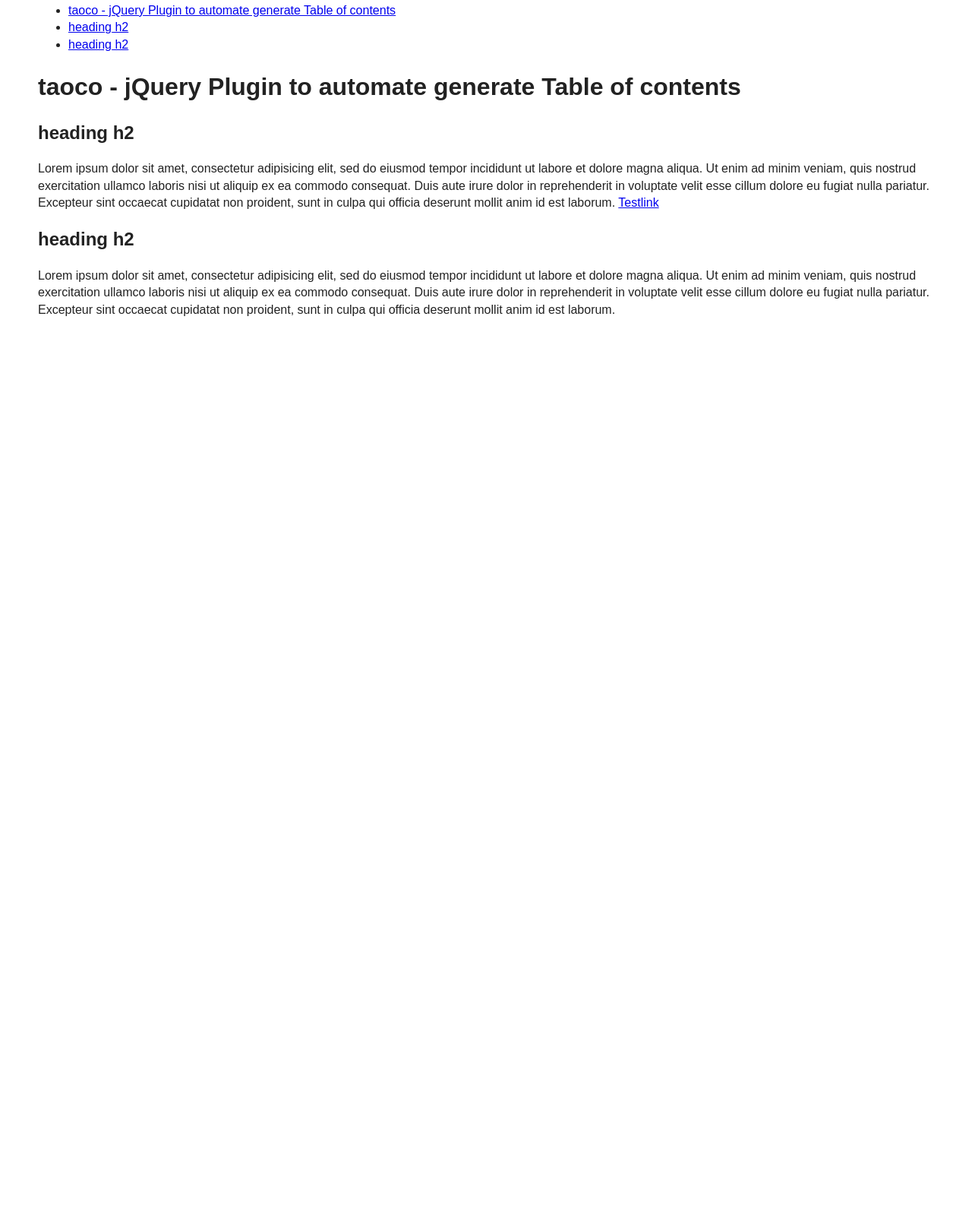
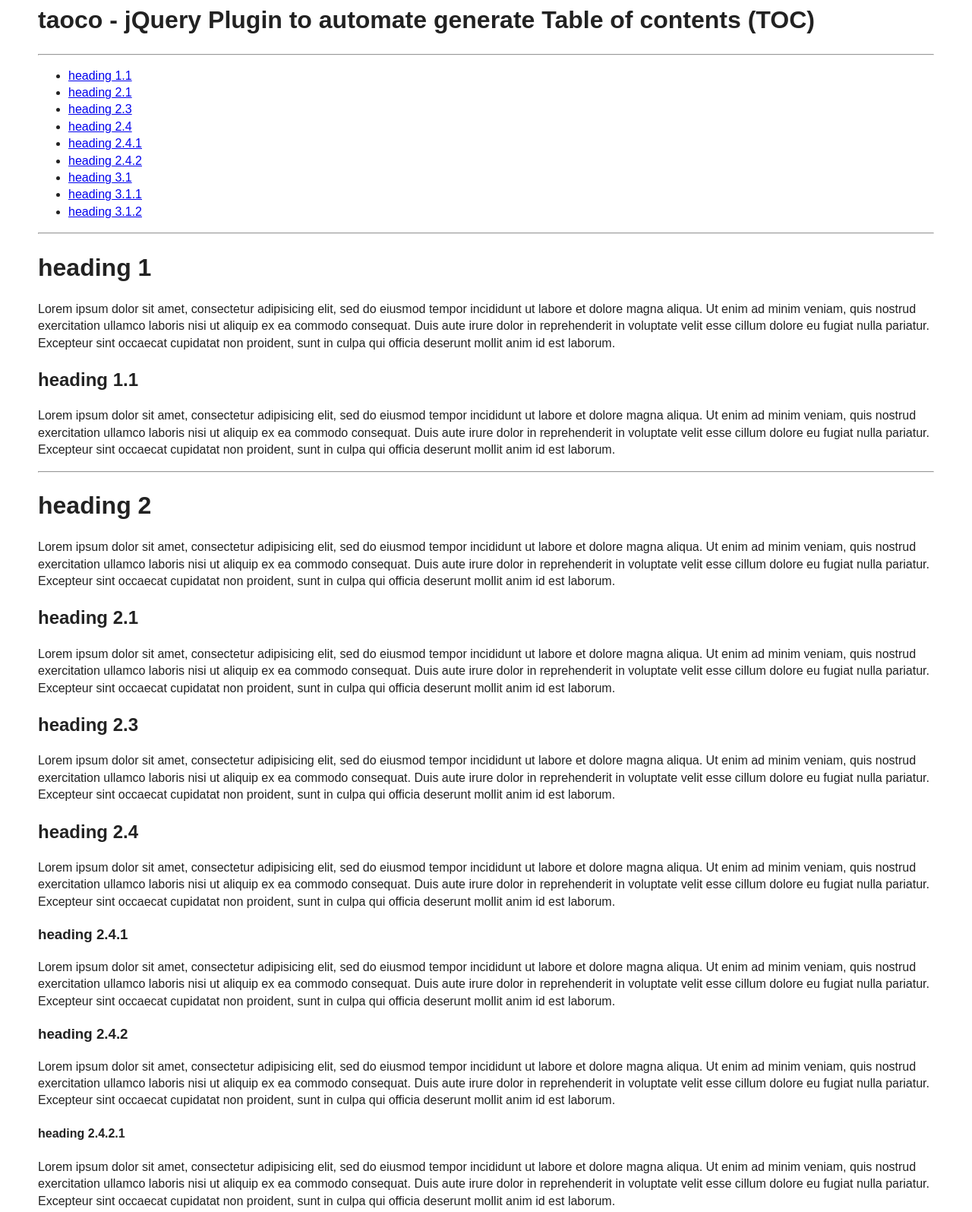
Before and after one commit to andrefirchow/taoco, a plain HTML site: page index.html in a window 1280 px wide. Shown: the part 17-1612 px from the top of the page at 76% size. Before the commit the page ends 800 px from the top, so only its background shows below. Drawn offline with Linux system fonts and the light colour scheme.

Commit message:
Update index.html

```diff
--- a/index.html
+++ b/index.html
@@ -8,25 +8,65 @@
 
         <link rel="stylesheet" href="css/normalize.css">
         <link rel="stylesheet" href="css/styles.css">
+        <link rel="stylesheet" href="css/taoco.css">
     </head>
     <body>
 
         <div class="wrapper">
 
+            <h1>taoco - jQuery Plugin to automate generate Table of contents (TOC)</h1>
+
+            <hr>
+
             <nav id="taoco">
                 <!-- DIV container where 'taoco' renders the dynamic list -->
             </nav>
 
-            <h1>taoco - jQuery Plugin to automate generate Table of contents</h1>
+            <hr>
 
             <div class="content">
 
-                <h2>heading h2</h2>
-                <p>Lorem ipsum dolor sit amet, consectetur adipisicing elit, sed do eiusmod tempor incididunt ut labore et dolore magna aliqua. Ut enim ad minim veniam, quis nostrud exercitation ullamco laboris nisi ut aliquip ex ea commodo consequat. Duis aute irure dolor in reprehenderit in voluptate velit esse cillum dolore eu fugiat nulla pariatur. Excepteur sint occaecat cupidatat non proident, sunt in culpa qui officia deserunt mollit anim id est laborum.
-                <a href="http://amazon.de">Testlink</a>
-                </p>
+                <h1>heading 1</h1>
+                <p>Lorem ipsum dolor sit amet, consectetur adipisicing elit, sed do eiusmod tempor incididunt ut labore et dolore magna aliqua. Ut enim ad minim veniam, quis nostrud exercitation ullamco laboris nisi ut aliquip ex ea commodo consequat. Duis aute irure dolor in reprehenderit in voluptate velit esse cillum dolore eu fugiat nulla pariatur. Excepteur sint occaecat cupidatat non proident, sunt in culpa qui officia deserunt mollit anim id est laborum.</p>
 
-                <h2>heading h2</h2>
+                <h2>heading 1.1</h2>
+                <p>Lorem ipsum dolor sit amet, consectetur adipisicing elit, sed do eiusmod tempor incididunt ut labore et dolore magna aliqua. Ut enim ad minim veniam, quis nostrud exercitation ullamco laboris nisi ut aliquip ex ea commodo consequat. Duis aute irure dolor in reprehenderit in voluptate velit esse cillum dolore eu fugiat nulla pariatur. Excepteur sint occaecat cupidatat non proident, sunt in culpa qui officia deserunt mollit anim id est laborum.</p>
+
+                <hr>
+
+                <h1>heading 2</h1>
+                <p>Lorem ipsum dolor sit amet, consectetur adipisicing elit, sed do eiusmod tempor incididunt ut labore et dolore magna aliqua. Ut enim ad minim veniam, quis nostrud exercitation ullamco laboris nisi ut aliquip ex ea commodo consequat. Duis aute irure dolor in reprehenderit in voluptate velit esse cillum dolore eu fugiat nulla pariatur. Excepteur sint occaecat cupidatat non proident, sunt in culpa qui officia deserunt mollit anim id est laborum.</p>
+
+                <h2>heading 2.1</h2>
+                <p>Lorem ipsum dolor sit amet, consectetur adipisicing elit, sed do eiusmod tempor incididunt ut labore et dolore magna aliqua. Ut enim ad minim veniam, quis nostrud exercitation ullamco laboris nisi ut aliquip ex ea commodo consequat. Duis aute irure dolor in reprehenderit in voluptate velit esse cillum dolore eu fugiat nulla pariatur. Excepteur sint occaecat cupidatat non proident, sunt in culpa qui officia deserunt mollit anim id est laborum.</p>
+
+                <h2>heading 2.3</h2>
+                <p>Lorem ipsum dolor sit amet, consectetur adipisicing elit, sed do eiusmod tempor incididunt ut labore et dolore magna aliqua. Ut enim ad minim veniam, quis nostrud exercitation ullamco laboris nisi ut aliquip ex ea commodo consequat. Duis aute irure dolor in reprehenderit in voluptate velit esse cillum dolore eu fugiat nulla pariatur. Excepteur sint occaecat cupidatat non proident, sunt in culpa qui officia deserunt mollit anim id est laborum.</p>
+
+                <h2>heading 2.4</h2>
+                <p>Lorem ipsum dolor sit amet, consectetur adipisicing elit, sed do eiusmod tempor incididunt ut labore et dolore magna aliqua. Ut enim ad minim veniam, quis nostrud exercitation ullamco laboris nisi ut aliquip ex ea commodo consequat. Duis aute irure dolor in reprehenderit in voluptate velit esse cillum dolore eu fugiat nulla pariatur. Excepteur sint occaecat cupidatat non proident, sunt in culpa qui officia deserunt mollit anim id est laborum.</p>
+
+                <h3>heading 2.4.1</h3>
+                <p>Lorem ipsum dolor sit amet, consectetur adipisicing elit, sed do eiusmod tempor incididunt ut labore et dolore magna aliqua. Ut enim ad minim veniam, quis nostrud exercitation ullamco laboris nisi ut aliquip ex ea commodo consequat. Duis aute irure dolor in reprehenderit in voluptate velit esse cillum dolore eu fugiat nulla pariatur. Excepteur sint occaecat cupidatat non proident, sunt in culpa qui officia deserunt mollit anim id est laborum.</p>
+
+                <h3>heading 2.4.2</h3>
+                <p>Lorem ipsum dolor sit amet, consectetur adipisicing elit, sed do eiusmod tempor incididunt ut labore et dolore magna aliqua. Ut enim ad minim veniam, quis nostrud exercitation ullamco laboris nisi ut aliquip ex ea commodo consequat. Duis aute irure dolor in reprehenderit in voluptate velit esse cillum dolore eu fugiat nulla pariatur. Excepteur sint occaecat cupidatat non proident, sunt in culpa qui officia deserunt mollit anim id est laborum.</p>
+
+                <h4>heading 2.4.2.1</h4>
+                <p>Lorem ipsum dolor sit amet, consectetur adipisicing elit, sed do eiusmod tempor incididunt ut labore et dolore magna aliqua. Ut enim ad minim veniam, quis nostrud exercitation ullamco laboris nisi ut aliquip ex ea commodo consequat. Duis aute irure dolor in reprehenderit in voluptate velit esse cillum dolore eu fugiat nulla pariatur. Excepteur sint occaecat cupidatat non proident, sunt in culpa qui officia deserunt mollit anim id est laborum.</p>
+
+                <hr>
+
+                <h1>heading 3</h1>
+                <p>Lorem ipsum dolor sit amet, consectetur adipisicing elit, sed do eiusmod tempor incididunt ut labore et dolore magna aliqua. Ut enim ad minim veniam, quis nostrud exercitation ullamco laboris nisi ut aliquip ex ea commodo consequat. Duis aute irure dolor in reprehenderit in voluptate velit esse cillum dolore eu fugiat nulla pariatur. Excepteur sint occaecat cupidatat non proident, sunt in culpa qui officia deserunt mollit anim id est laborum.</p>
+
+                <h2 id="my-own-id">heading 3.1</h2>
+                <p>Lorem ipsum dolor sit amet, consectetur adipisicing elit, sed do eiusmod tempor incididunt ut labore et dolore magna aliqua. Ut enim ad minim veniam, quis nostrud exercitation ullamco laboris nisi ut aliquip ex ea commodo consequat. Duis aute irure dolor in reprehenderit in voluptate velit esse cillum dolore eu fugiat nulla pariatur. Excepteur sint occaecat cupidatat non proident, sunt in culpa qui officia deserunt mollit anim id est laborum.</p>
+
+                <h3 class="1exclude">heading 3.1.1</h3>
+                <p>Lorem ipsum dolor sit amet, consectetur adipisicing elit, sed do eiusmod tempor incididunt ut labore et dolore magna aliqua. Ut enim ad minim veniam, quis nostrud exercitation ullamco laboris nisi ut aliquip ex ea commodo consequat. Duis aute irure dolor in reprehenderit in voluptate velit esse cillum dolore eu fugiat nulla pariatur. Excepteur sint occaecat cupidatat non proident, sunt in culpa qui officia deserunt mollit anim id est laborum.</p>
+
+                <h3>heading 3.1.2</h3>
                 <p>Lorem ipsum dolor sit amet, consectetur adipisicing elit, sed do eiusmod tempor incididunt ut labore et dolore magna aliqua. Ut enim ad minim veniam, quis nostrud exercitation ullamco laboris nisi ut aliquip ex ea commodo consequat. Duis aute irure dolor in reprehenderit in voluptate velit esse cillum dolore eu fugiat nulla pariatur. Excepteur sint occaecat cupidatat non proident, sunt in culpa qui officia deserunt mollit anim id est laborum.</p>
 
             </div>
@@ -42,12 +82,15 @@
             $(function(){
 
                 $( '#taoco' ).taoco({
-                    selector : 'h1,h2,h3',
-                    opt2: 'fast',
-                    opt3: false
+                    debug: true,
+                    scope: '.content',
+                    headings: ['h1','h2','h3','h4'],
+                    smoothScroll: true,
+                    title: 'taoco' // just leave it blank to disable the title
                 });
 
             });
+
         </script>
 
     </body>
```
